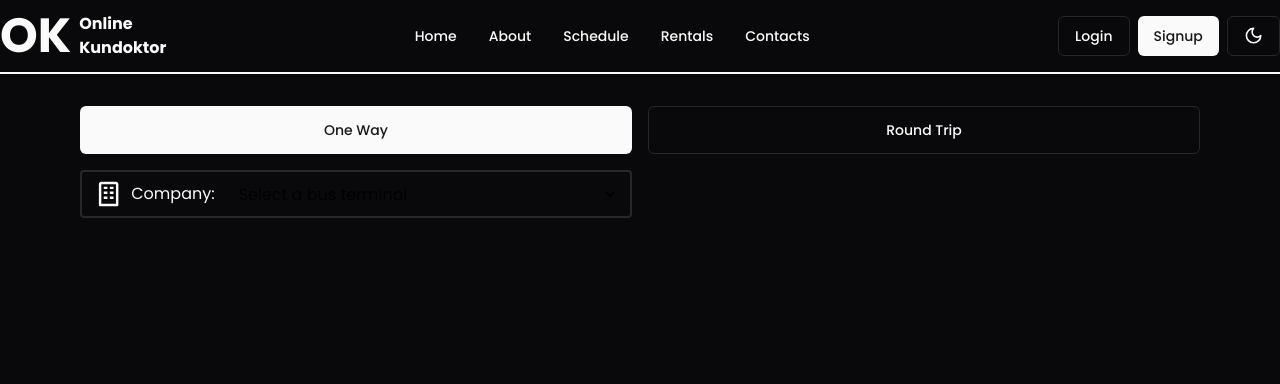
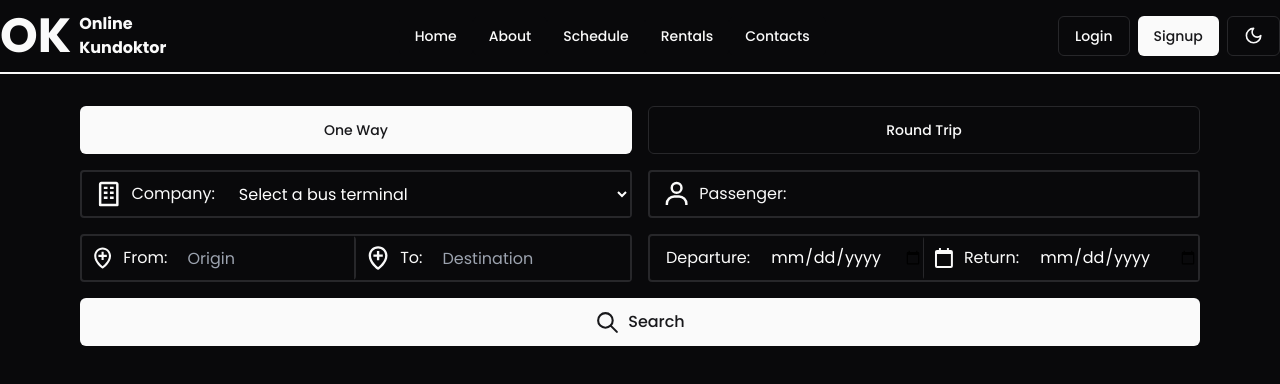
Before and after one commit to raigrc/ICPOK-OnlineKundoktor, a React (Vite) app: page /search in a window 1280 px wide. Shown: the top 384 px of the page. Built offline with nearby package versions, Linux system fonts and the light colour scheme.

Commit message:
finished first section of search

```diff
--- a/src/pages/Search.tsx
+++ b/src/pages/Search.tsx
@@ -1,33 +1,40 @@
-import React, { useState } from 'react';
+import React, { useState, ReactNode } from 'react';
 import { Button } from "../components/ui/button";
-import { BiBuilding } from "react-icons/bi";
+import { BiBuilding, BiUser, BiLocationPlus, BiCalendarAlt } from "react-icons/bi";
+import { TbZoom } from "react-icons/tb";
 
 const Search: React.FC = () => {
   const [tripType, setTripType] = useState<string>("one-way");
 
+  const companyOptions = [
+    { value: "", label: "Select a bus terminal" },
+    { value: "araceli-bus-terminal", label: "Araceli Bus Terminal" },
+    { value: "cubao-bus-terminal", label: "Cubao Bus Terminal" },
+    { value: "buendia-bus-terminal", label: "Buendia Bus Terminal" },
+    { value: "pasay-bus-terminal", label: "Pasay Bus Terminal" },
+    { value: "balintawak-bus-terminal", label: "Balintawak Bus Terminal" }
+  ];
+
   return (
-    <div className='grid grid-cols-2 gap-4 px-20 py-8'>
-     <TripButtons tripType={tripType} setTripType={setTripType} />
-     <div className='border-2 rounded-sm flex items-center p-3 h-12'>
-         <BiBuilding size={40} />
-         <p className='pl-2 pr-5'>Company:</p>
-         <select className='text-black w-full h-auto bg-white dark:bg-zinc-950'>
-          <option value="">Select a bus terminal</option>
-          <option value="araceli-bus-terminal">Araceli Bus Terminal</option>
-          <option value="cubao-bus-terminal">Cubao Bus Terminal</option>
-          <option value="buendia-bus-terminal">Buendia Bus Terminal</option>
-          <option value="pasay-bus-terminal">Pasay Bus Terminal</option>
-          <option value="balintawak-bus-terminal">Balintawak Bus Terminal</option>
-         </select>
-        </div>
+    <div className='px-20 py-8'>
+     <div className='grid grid-cols-2 gap-4'>
+      <TripButtons tripType={tripType} setTripType={setTripType} />
+      <SelectDropdown icon={<BiBuilding size={40}/>} selectTitle={'Company'} options={companyOptions} />
+      <InputField icon={<BiUser size={40}/>} selectTitle={'Passenger'} />
+      <DestinationRangeField firstIcon={<BiLocationPlus size={40}/>} secondIcon={<BiLocationPlus size={40}/>}  />
+      <DestinationDateRangeField firstIcon={<BiCalendarAlt size={40}/>} secondIcon={<BiCalendarAlt size={40}/>} />
+     </div>
+     <div className='grid grid-cols-1 py-4'>
+        <Button className='h-12 text-md flex items-center justify-center gap-2'>
+            <TbZoom size={25}/>
+            <span>Search</span>
+        </Button>
+     </div>
     </div>
   );
 }
 
-const TripButtons: React.FC<{ tripType: string;
-    setTripType: React.Dispatch<React.SetStateAction<string>>;
-    }> = ({ tripType, setTripType }) => {
-
+const TripButtons: React.FC<{ tripType: string; setTripType: React.Dispatch<React.SetStateAction<string>>; }> = ({ tripType, setTripType }) => {
     return (
         <>
             <Button
@@ -48,4 +55,74 @@ const TripButtons: React.FC<{ tripType: string;
     );
 }
 
+const SelectDropdown: React.FC<{ icon: ReactNode; selectTitle: string; options: { value: string; label: string; }[]}> = ({ icon, selectTitle, options }) => (
+    <div className='border-2 rounded-sm flex items-center py-3 pl-3 h-12'>
+        {icon}
+        <p className='pl-2 pr-5'>{selectTitle + ':'}</p>
+        <select className='w-full h-11 bg-white text-zinc-950 dark:bg-zinc-950 dark:text-white'>
+            {options.map((option, index) => (
+                <option key={index} value={option.value}>{option.label}</option>
+            ))}
+        </select>
+    </div>
+);
+
+const InputField: React.FC<{ icon: React.ReactNode; selectTitle: string }> = ({ icon, selectTitle }) => (
+    <div className='border-2 rounded-sm flex items-center py-3 pl-3 h-12'>
+        {icon}
+        <p className='pl-2 pr-5'>{selectTitle + ':'}</p>
+        <input
+            className='w-full h-11 bg-white text-zinc-950 dark:bg-zinc-950 dark:text-white'
+            type="number"
+            pattern="[0-9]*"
+        />
+    </div>
+);
+
+const DestinationRangeField: React.FC<{ firstIcon: React.ReactNode; secondIcon: React.ReactNode; }> = ({ firstIcon, secondIcon }) => (
+    <div className='border-2 rounded-sm grid grid-cols-2 h-12'>
+        <div className='flex items-center border-r-2 rounded-sm pl-2'>
+            {firstIcon}
+            <p className='pl-2 pr-5'>From:</p>
+            <input
+                className='w-full h-11 bg-white text-zinc-950 dark:bg-zinc-950 dark:text-white'
+                type='text'
+                placeholder='Origin'
+            />
+        </div>
+        <div className='flex items-center pl-2'>
+            {secondIcon}
+            <p className='pl-2 pr-5'>To:</p>
+            <input
+                className='w-full h-11 bg-white text-zinc-950 dark:bg-zinc-950 dark:text-white'
+                type='text'
+                placeholder='Destination'
+            />
+        </div>
+    </div>
+);
+
+const DestinationDateRangeField: React.FC<{ firstIcon: React.ReactNode; secondIcon: React.ReactNode; }> = ({ firstIcon, secondIcon }) => (
+    <div className='border-2 rounded-sm grid grid-cols-2 h-12'>
+        <div className='flex items-center border-r-2 rounded-sm pl-2'>
+            {firstIcon}
+            <p className='pl-2 pr-5'>Departure:</p>
+            <input
+                className='w-full h-11 bg-white text-zinc-950 dark:bg-zinc-950 dark:text-white'
+                type='date'
+                placeholder='Origin'
+            />
+        </div>
+        <div className='flex items-center pl-2'>
+            {secondIcon}
+            <p className='pl-2 pr-5'>Return:</p>
+            <input
+                className='w-full h-11 bg-white text-zinc-950 dark:bg-zinc-950 dark:text-white'
+                type='date'
+                placeholder='Destination'
+            />
+        </div>
+    </div>
+);
+
 export default Search;
```
